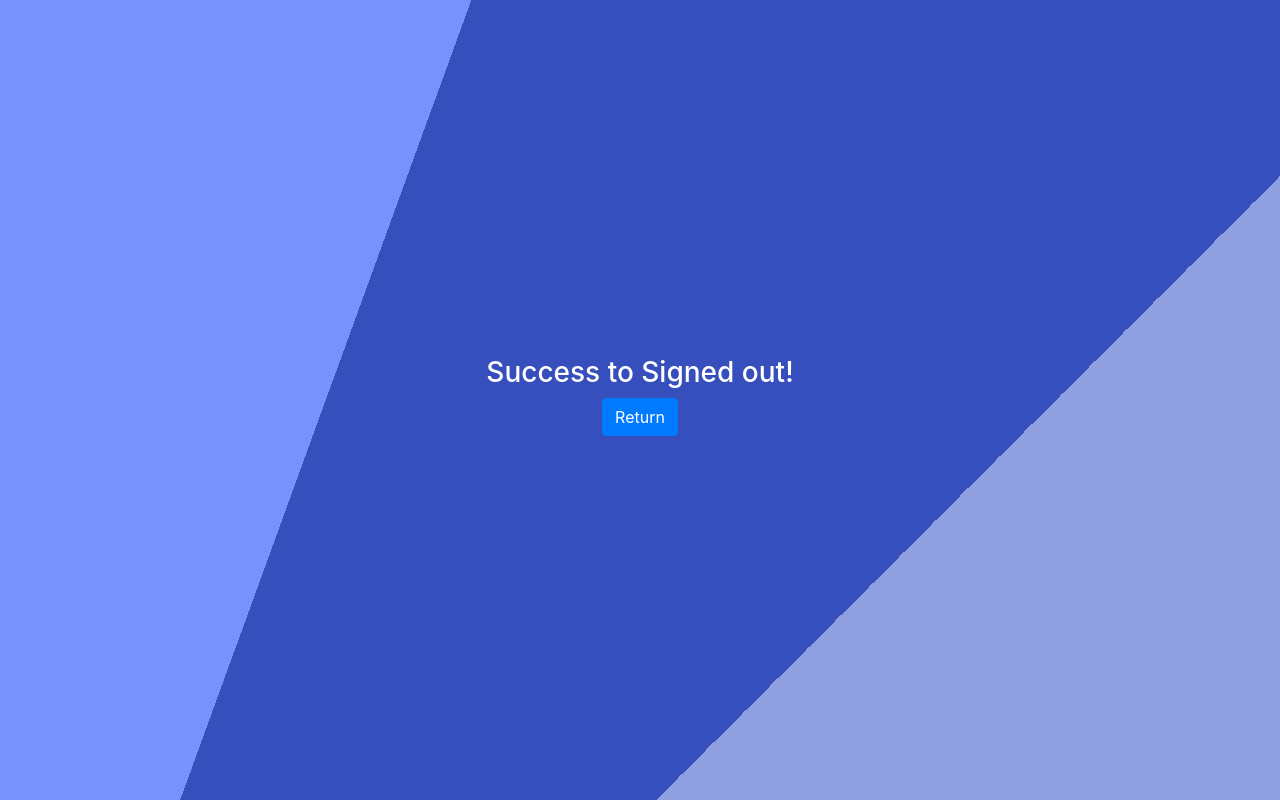
After one commit to rowaxl/cs50-project1, a Flask app: page /signout in a window 1280 px wide. The commit adds this page. Run offline with Flask 2, Linux system fonts and the light colour scheme; some libraries are stand-ins or nearby versions.

Commit message:
add signin and signout function

```diff
--- a/application.py
+++ b/application.py
@@ -1,16 +1,25 @@
 import os
+import uuid
 
 from flask import Flask, session, render_template, request
 from flask_session import Session
 from sqlalchemy import create_engine
 from sqlalchemy.orm import scoped_session, sessionmaker
 import requests
+from models import User
 
 app = Flask(__name__)
 
 # Check for environment variable
 if not os.getenv("DATABASE_URL"):
     raise RuntimeError("DATABASE_URL is not set")
+
+# hashing function
+import hashlib
+def encrypt_string(hash_string):
+    sha_signature = \
+        hashlib.sha256(hash_string.encode()).hexdigest()
+    return sha_signature
 
 # Configure session to use filesystem
 app.config["SESSION_PERMANENT"] = False
@@ -19,7 +28,7 @@ Session(app)
 
 # Set up database
 engine = create_engine(os.getenv("DATABASE_URL"))
-db = scoped_session(sessionmaker(bind=engine))
+db_session = scoped_session(sessionmaker(bind=engine))
 
 def navigate(destination):
     print(destination)
@@ -27,23 +36,49 @@ def navigate(destination):
 @app.route("/")
 def index():
     # TODO: check session
+    if 'username' in session and session['username'] is not "":
+        user_name = session['username']
+        return render_template("search.html", username=user_name)
+
     return render_template("index.html")
 
 @app.route("/signup", methods=["GET", "POST"])
 def signup():
     if request.method == "POST":
-        userName = request.form.get("user-name")
-        password = request.form.get("password")
-        print(userName)
-        print(password)
-        return render_template("index.html")
+        try:
+            db = db_session()
+            user_name = request.form.get("user-name")
+            password = request.form.get("password")
+            hashed = encrypt_string(password)
+
+            newUser = User(id=str(uuid.uuid4()), username=user_name, password=str(hashed))
+            db.add(newUser)
+            db.commit()
+            print('Success to create user')
+        except:
+            db.rollback()
+            return render_template("error.html", error_message="Failed to signup user")
+
+        return render_template("success.html", success_message="Success to signup!")
 
     return render_template("signup.html")
 
 @app.route("/signin", methods=["POST"])
 def signin():
-    userName = request.form.get("user-name")
-    password = request.form.get("password")
-    print(userName)
-    print(password)
-    return render_template("index.html")
+
+    try:
+        db = db_session()
+        user_name = request.form.get("user-name")
+        password = request.form.get("password")
+        hashed = encrypt_string(password)
+        user = db.query(User).filter_by(username=user_name, password=str(hashed)).first()
+        session['username'] = user_name
+    except:
+        return render_template("error.html", error_message="Failed to signin")
+
+    return render_template("search.html", username=user_name)
+
+@app.route("/signout")
+def signout():
+    session['username'] = ""
+    return render_template("success.html", success_message="Success to Signed out!")
--- a/static/css/styles.css
+++ b/static/css/styles.css
@@ -29,3 +29,25 @@
   text-align: center;
   margin-top: auto;
 }
+
+#server-message {
+  display: flex;
+  flex-direction: column;
+  text-align: center;
+  margin: auto;
+}
+
+#app-title-search {
+  display: flex;
+  flex-direction: column;
+  text-align: center;
+  margin-top: 20px;
+}
+
+#search-card {
+  color: #000;
+  width: 90vw;
+  background: rgba(255, 255, 255, 0.7);
+  margin: auto;
+  margin: 20px;
+}
--- /dev/null
+++ b/templates/success.html
@@ -0,0 +1,14 @@
+{% extends 'layout.html' %}
+
+{% block title %}
+Success
+{% endblock title %}
+
+{% block body %}
+<div id="server-message">
+  <h3>{{ success_message }}</h3>
+  <a href="{{ url_for("index") }}">
+    <button type="button" class="btn btn-primary mb-2">Return</button>
+  </a>
+</div>
+{% endblock body %}
```
Also changed, not shown: import_books.py (+13 -5 lines), templates/error.html (added, +14 -0 lines), templates/search.html (added, +19 -0 lines).
